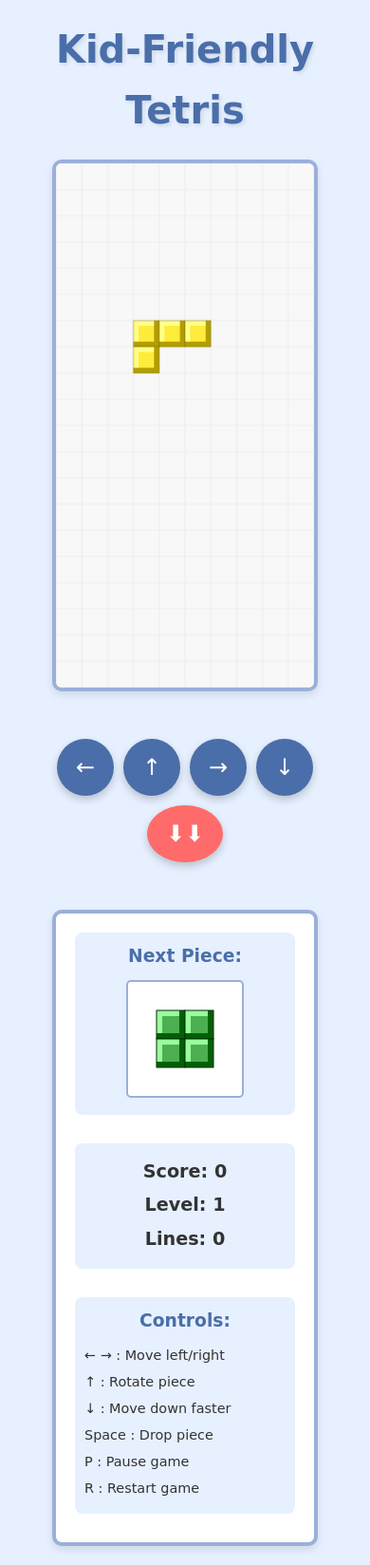
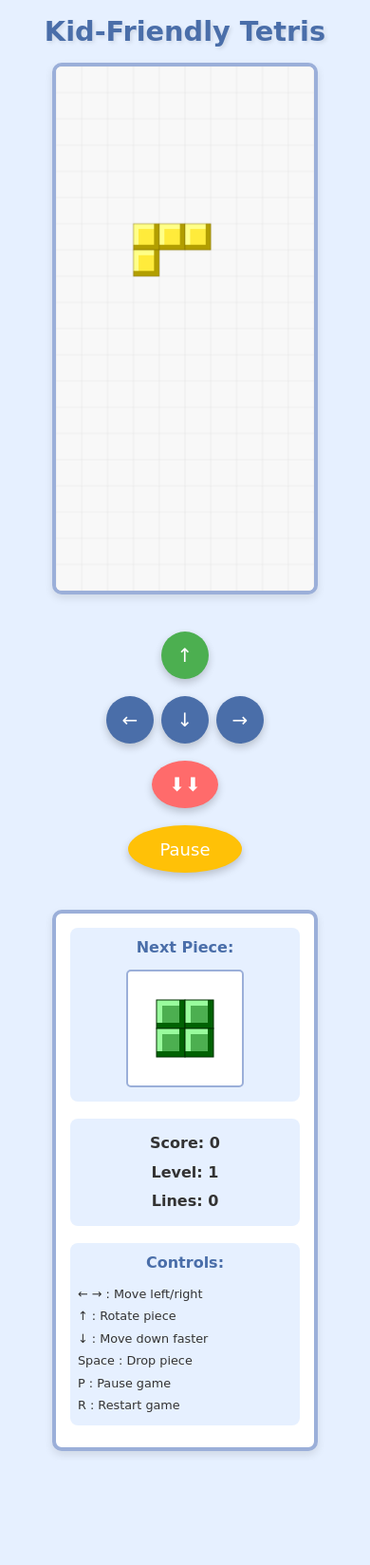
Before and after one commit to learn-burn-code-123/tetris-game, a Flask app: page / in a window 390 px wide. Shown: the whole page at 95% size. After the commit the page ends 1532 px from the top, so only its background shows below. Run offline with Flask 3, Linux system fonts and the light colour scheme.

Commit message:
Enhance mobile responsiveness with improved touch controls, better layout, and orientation support

```diff
--- a/static/css/style.css
+++ b/static/css/style.css
@@ -146,10 +146,17 @@ h1 {
 /* Mobile controls */
 .mobile-controls {
     display: flex;
-    flex-wrap: wrap;
-    justify-content: center;
+    flex-direction: column;
+    align-items: center;
     margin: 15px 0;
     width: 300px;
+}
+
+.mobile-controls-row {
+    display: flex;
+    justify-content: center;
+    width: 100%;
+    margin: 5px 0;
 }
 
 .mobile-controls button {
@@ -167,6 +174,8 @@ h1 {
     align-items: center;
     box-shadow: 0 4px 8px rgba(0, 0, 0, 0.2);
     transition: background-color 0.2s, transform 0.1s;
+    -webkit-tap-highlight-color: transparent; /* Remove tap highlight on mobile */
+    touch-action: manipulation; /* Improve touch responsiveness */
 }
 
 .mobile-controls button:active {
@@ -174,9 +183,19 @@ h1 {
     transform: scale(0.95);
 }
 
+#rotate-btn {
+    background-color: #4CAF50; /* Green */
+}
+
 #drop-btn {
-    background-color: #ff6b6b;
-    width: 80px;
+    background-color: #ff6b6b; /* Red */
+    width: 120px;
+}
+
+#pause-btn {
+    background-color: #FFC107; /* Amber */
+    width: 120px;
+    font-size: 18px;
 }
 
 /* Hide mobile controls on desktop */
@@ -188,9 +207,27 @@ h1 {
 
 /* Responsive adjustments */
 @media (max-width: 768px) {
+    body {
+        padding: 10px;
+        touch-action: manipulation;
+        overflow-x: hidden;
+    }
+
+    .container {
+        padding: 0;
+        max-width: 100%;
+    }
+
+    h1 {
+        font-size: 1.8rem;
+        margin-bottom: 10px;
+    }
+
     .game-container {
         flex-direction: column;
         align-items: center;
+        margin-top: 10px;
+        gap: 15px;
     }
 
     #tetris-canvas {
@@ -200,10 +237,81 @@ h1 {
 
     .game-info {
         width: 280px;
+        padding: 15px;
+        gap: 10px;
+    }
+
+    .next-piece-container, .score-container, .controls-container {
+        padding: 8px;
+        margin-bottom: 8px;
+    }
+
+    .next-piece-container h3, .controls-container h3 {
+        font-size: 1rem;
+    }
+
+    .score-container {
+        font-size: 1rem;
+    }
+
+    .controls-container p {
+        font-size: 0.8rem;
+        margin: 3px 0;
     }
 
     /* Show mobile controls on mobile */
     .mobile-controls {
         display: flex;
+        width: 280px;
+    }
+
+    .mobile-controls button {
+        width: 50px;
+        height: 50px;
+        margin: 4px;
+        font-size: 20px;
+    }
+
+    #drop-btn {
+        width: 70px;
+    }
+
+    /* Optimize overlays for mobile */
+    .overlay-content {
+        padding: 20px;
+        width: 90%;
+        max-width: 300px;
+    }
+
+    .overlay-content h2 {
+        font-size: 1.5rem;
+    }
+
+    #restart-button {
+        padding: 8px 16px;
+        font-size: 1rem;
     }
 }
+
+/* Small mobile devices */
+@media (max-width: 360px) {
+    #tetris-canvas {
+        width: 240px;
+        height: 480px;
+    }
+
+    .game-info, .mobile-controls {
+        width: 240px;
+    }
+
+    .mobile-controls button {
+        width: 45px;
+        height: 45px;
+        margin: 3px;
+        font-size: 18px;
+    }
+
+    #drop-btn {
+        width: 60px;
+    }
+}
--- a/static/js/tetris.js
+++ b/static/js/tetris.js
@@ -1,5 +1,27 @@
 // Kid-Friendly Tetris Game
 document.addEventListener('DOMContentLoaded', () => {
+    // Check if we're on a mobile device
+    const isMobile = /Android|webOS|iPhone|iPad|iPod|BlackBerry|IEMobile|Opera Mini/i.test(navigator.userAgent);
+
+    // Adjust game parameters for mobile if needed
+    if (isMobile) {
+        // Prevent scrolling when touching the game area
+        document.body.addEventListener('touchmove', function(e) {
+            if (e.target.closest('#tetris-canvas') || e.target.closest('.mobile-controls')) {
+                e.preventDefault();
+            }
+        }, { passive: false });
+
+        // Prevent zooming on double tap
+        let lastTouchEnd = 0;
+        document.addEventListener('touchend', function(e) {
+            const now = Date.now();
+            if (now - lastTouchEnd <= 300) {
+                e.preventDefault();
+            }
+            lastTouchEnd = now;
+        }, false);
+    }
     // Canvas setup
     const canvas = document.getElementById('tetris-canvas');
     const ctx = canvas.getContext('2d');
@@ -430,6 +452,12 @@ document.addEventListener('DOMContentLoaded', () => {
             lastDropTime = performance.now();
             animationId = requestAnimationFrame(gameLoop);
         }
+
+        // Update pause button text if it exists
+        const pauseBtn = document.getElementById('pause-btn');
+        if (pauseBtn) {
+            pauseBtn.textContent = paused ? 'Resume' : 'Pause';
+        }
     }
 
     // Keyboard controls
@@ -496,29 +524,38 @@ document.addEventListener('DOMContentLoaded', () => {
     let touchEndX = 0;
     let touchEndY = 0;
 
+    // Improved touch controls with better sensitivity
     document.addEventListener('touchstart', (e) => {
+        // Only track touches on the game canvas
+        if (e.target.closest('#tetris-canvas')) {
             touchStartX = e.changedTouches[0].screenX;
             touchStartY = e.changedTouches[0].screenY;
-    }, false);
+            e.preventDefault(); // Prevent default to avoid unwanted behaviors
+        }
+    }, { passive: false });
 
     document.addEventListener('touchend', (e) => {
-        if (gameOver || paused) return;
+        // Only process touches that started on the game canvas
+        if (!e.target.closest('#tetris-canvas') || gameOver || paused) return;
 
         touchEndX = e.changedTouches[0].screenX;
         touchEndY = e.changedTouches[0].screenY;
 
         const diffX = touchEndX - touchStartX;
         const diffY = touchEndY - touchStartY;
+        const swipeThreshold = 30; // Lower threshold for more responsive controls
 
-        // Detect swipe direction
+        // Only process if it's a significant movement (not just a tap)
+        if (Math.abs(diffX) > swipeThreshold || Math.abs(diffY) > swipeThreshold) {
+            // Detect swipe direction - prioritize the direction with larger movement
             if (Math.abs(diffX) > Math.abs(diffY)) {
                 // Horizontal swipe
-            if (diffX > 50) {
+                if (diffX > 0) {
                     // Right swipe
                     if (currentPiece.move(1, 0)) {
                         sounds.move();
                     }
-            } else if (diffX < -50) {
+                } else {
                     // Left swipe
                     if (currentPiece.move(-1, 0)) {
                         sounds.move();
@@ -526,20 +563,48 @@ document.addEventListener('DOMContentLoaded', () => {
                 }
             } else {
                 // Vertical swipe
-            if (diffY > 50) {
+                if (diffY > 0) {
                     // Down swipe
                     if (currentPiece.move(0, 1)) {
                         sounds.move();
                     }
                     lastDropTime = performance.now();
-            } else if (diffY < -50) {
+                } else {
                     // Up swipe (rotate)
                     currentPiece.rotate();
+                }
             }
         }
 
         // Prevent default behavior like scrolling
         e.preventDefault();
+    }, { passive: false });
+
+    // Handle orientation changes
+    window.addEventListener('orientationchange', () => {
+        // Give the browser time to update dimensions
+        setTimeout(() => {
+            // Adjust canvas size if needed
+            if (window.innerWidth < 360) {
+                canvas.width = 240;
+                canvas.height = 480;
+            } else if (window.innerWidth < 768) {
+                canvas.width = 280;
+                canvas.height = 560;
+            } else {
+                canvas.width = 300;
+                canvas.height = 600;
+            }
+
+            // Redraw everything
+            drawGrid();
+            if (currentPiece) {
+                currentPiece.draw();
+            }
+            if (nextPiece) {
+                nextPiece.drawNext();
+            }
+        }, 300);
     }, false);
 
     // Double tap for hard drop
@@ -565,6 +630,7 @@ document.addEventListener('DOMContentLoaded', () => {
     const downBtn = document.getElementById('down-btn');
     const rotateBtn = document.getElementById('rotate-btn');
     const dropBtn = document.getElementById('drop-btn');
+    const pauseBtn = document.getElementById('pause-btn');
 
     if (leftBtn) {
         leftBtn.addEventListener('click', () => {
@@ -607,6 +673,14 @@ document.addEventListener('DOMContentLoaded', () => {
         });
     }
 
+    if (pauseBtn) {
+        pauseBtn.addEventListener('click', () => {
+            togglePause();
+            // Update button text based on game state
+            pauseBtn.textContent = paused ? 'Resume' : 'Pause';
+        });
+    }
+
     // Initialize game
     function init() {
         // Create initial pieces
--- a/templates/index.html
+++ b/templates/index.html
@@ -2,9 +2,12 @@
 <html lang="en">
 <head>
     <meta charset="UTF-8">
-    <meta name="viewport" content="width=device-width, initial-scale=1.0">
+    <meta name="viewport" content="width=device-width, initial-scale=1.0, maximum-scale=1.0, user-scalable=no">
+    <meta name="apple-mobile-web-app-capable" content="yes">
+    <meta name="mobile-web-app-capable" content="yes">
     <title>Kid-Friendly Tetris Game</title>
     <link rel="stylesheet" href="/static/css/style.css">
+    <link rel="manifest" href="/static/manifest.json">
 </head>
 <body>
     <div class="container">
@@ -14,11 +17,20 @@
             <canvas id="tetris-canvas" width="300" height="600"></canvas>
 
             <div class="mobile-controls">
-                <button id="left-btn" aria-label="Move Left">←</button>
-                <button id="rotate-btn" aria-label="Rotate">↑</button>
-                <button id="right-btn" aria-label="Move Right">→</button>
-                <button id="down-btn" aria-label="Move Down">↓</button>
-                <button id="drop-btn" aria-label="Drop">⬇⬇</button>
+                <div class="mobile-controls-row">
+                    <button id="rotate-btn" aria-label="Rotate">↑</button>
+                </div>
+                <div class="mobile-controls-row">
+                    <button id="left-btn" aria-label="Move Left">←</button>
+                    <button id="down-btn" aria-label="Move Down">↓</button>
+                    <button id="right-btn" aria-label="Move Right">→</button>
+                </div>
+                <div class="mobile-controls-row">
+                    <button id="drop-btn" aria-label="Drop">⬇⬇</button>
+                </div>
+                <div class="mobile-controls-row">
+                    <button id="pause-btn" aria-label="Pause">Pause</button>
+                </div>
             </div>
 
             <div class="game-info">
```
Also changed, not shown: static/manifest.json (added). Lines whose indentation alone changed are shown as unchanged.
